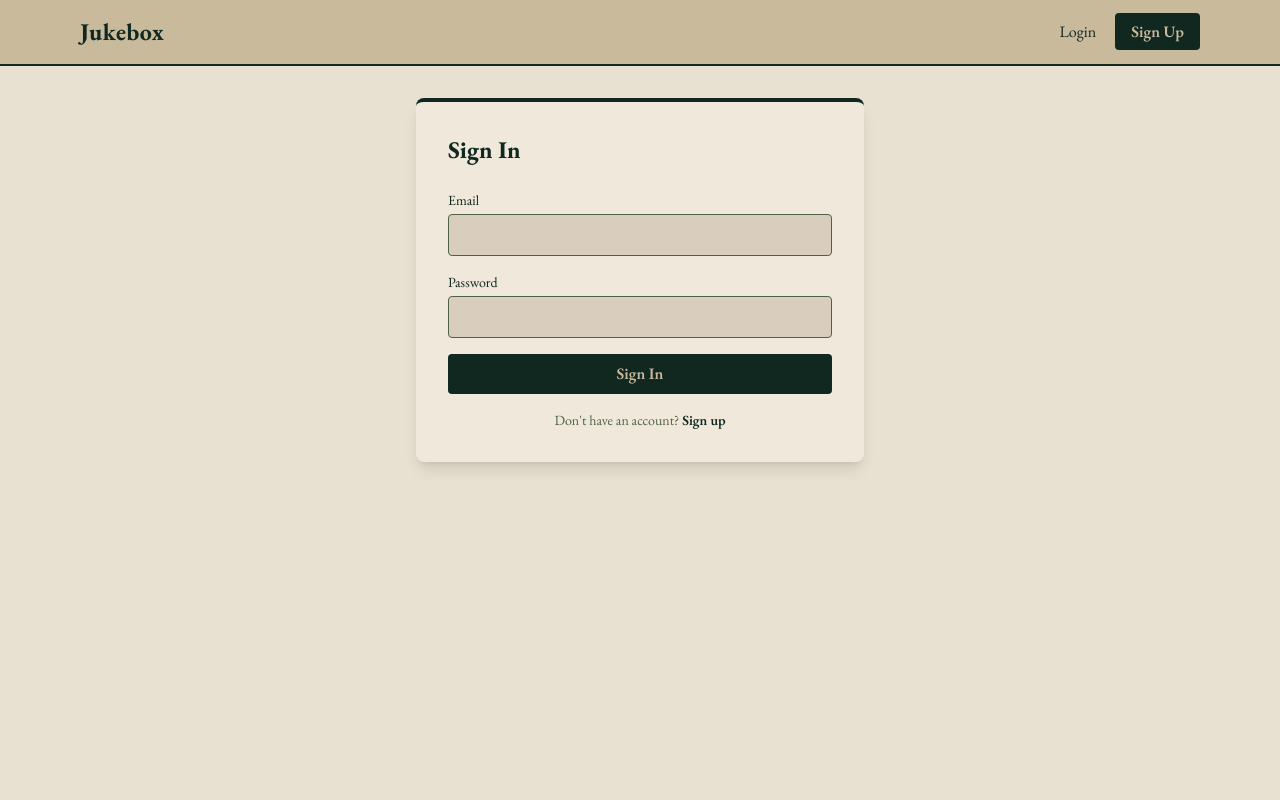
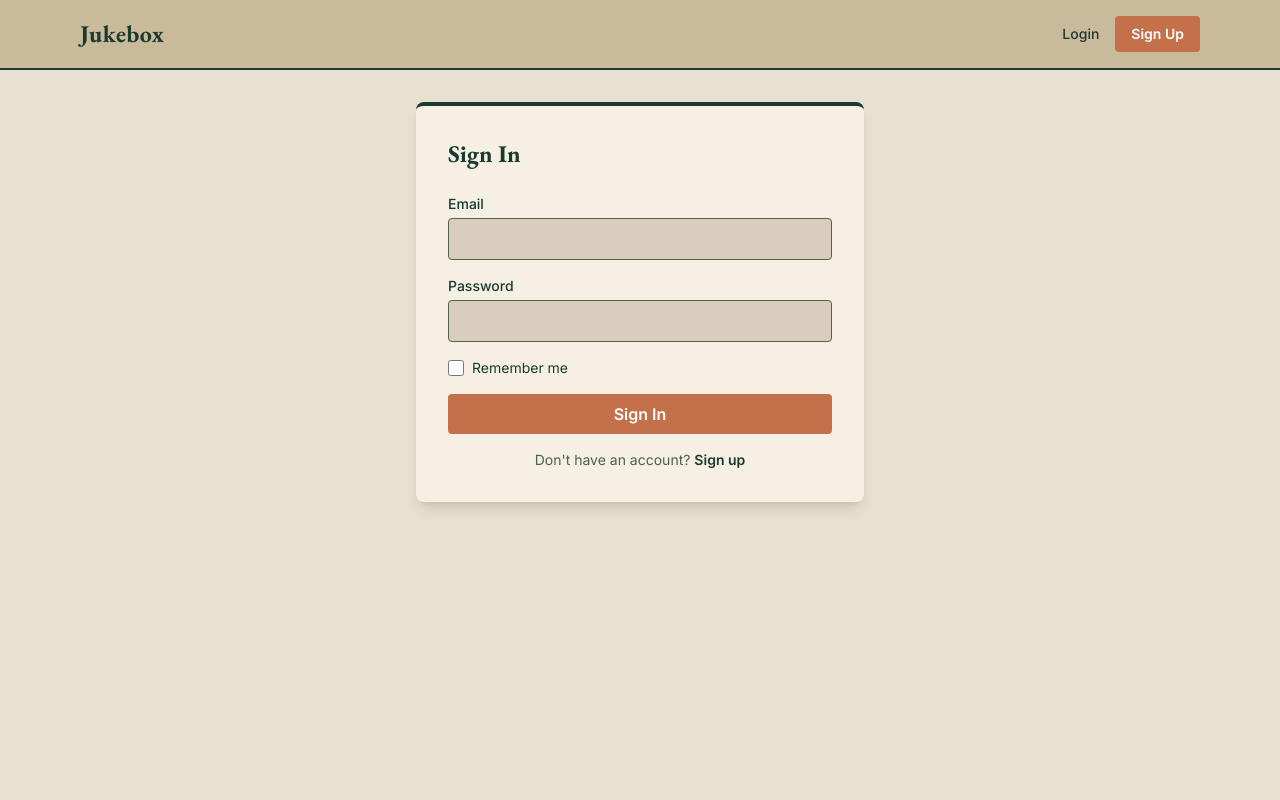
Before and after one commit to HenryNorthen/Jukebox, a Flask app: page /login in a window 1280 px wide. Run offline with Flask 3, Linux system fonts and the light colour scheme; some libraries are stand-ins or nearby versions.

Commit message:
UI refresh: accent color, Inter font for UI, larger tiles, Remember Me login

```diff
--- a/app.py
+++ b/app.py
@@ -3,10 +3,12 @@ from functools import wraps
 from supabase import create_client, Client
 import spotipy
 from spotipy.oauth2 import SpotifyClientCredentials
+from datetime import timedelta
 from config import Config
 
 app = Flask(__name__)
 app.config.from_object(Config)
+app.config['PERMANENT_SESSION_LIFETIME'] = timedelta(days=30)
 
 # Initialize Supabase
 supabase: Client = create_client(Config.SUPABASE_URL, Config.SUPABASE_KEY)
@@ -82,6 +84,7 @@ def login():
     if request.method == 'POST':
         email = request.form.get('email')
         password = request.form.get('password')
+        remember = request.form.get('remember') == 'on'
 
         try:
             auth_response = supabase.auth.sign_in_with_password({
@@ -92,6 +95,10 @@ def login():
             if auth_response.user:
                 # Get profile
                 profile = supabase.table('profiles').select('*').eq('id', auth_response.user.id).single().execute()
+
+                # Set session to permanent if Remember Me is checked
+                if remember:
+                    session.permanent = True
 
                 session['user'] = {
                     'id': auth_response.user.id,
--- a/templates/base.html
+++ b/templates/base.html
@@ -5,20 +5,26 @@
     <meta name="viewport" content="width=device-width, initial-scale=1.0">
     <title>{% block title %}Jukebox{% endblock %}</title>
     <script src="https://cdn.tailwindcss.com"></script>
-    <link href="https://fonts.googleapis.com/css2?family=EB+Garamond:ital,wght@0,400;0,600;0,700;1,400&display=swap" rel="stylesheet">
+    <link href="https://fonts.googleapis.com/css2?family=EB+Garamond:ital,wght@0,400;0,500;0,600;0,700;1,400&family=Inter:wght@400;500;600;700&display=swap" rel="stylesheet">
     <script>
         tailwind.config = {
             theme: {
                 extend: {
                     colors: {
-                        dark: '#102820',
+                        dark: '#1a3a2f',
                         forest: '#4C6444',
                         khaki: '#CABA9C',
                         khakilight: '#D9CEBD',
                         khakibg: '#E8E0D0',
                         brown: '#8A6240',
                         coffee: '#4D2D18',
-                        cardbg: '#F0E8DA',
+                        cardbg: '#F5EFE4',
+                        accent: '#C4704A',
+                        accenthover: '#A85D3B',
+                    },
+                    fontFamily: {
+                        'display': ['EB Garamond', 'Georgia', 'serif'],
+                        'ui': ['Inter', 'system-ui', 'sans-serif'],
                     }
                 }
             }
@@ -26,12 +32,20 @@
     </script>
     <style>
         body {
+            font-family: 'Inter', system-ui, sans-serif;
+        }
+        h1, h2, h3, .font-display {
             font-family: 'EB Garamond', Georgia, serif;
         }
         .album-grid {
             display: grid;
-            grid-template-columns: repeat(auto-fill, minmax(150px, 1fr));
-            gap: 1rem;
+            grid-template-columns: repeat(auto-fill, minmax(180px, 1fr));
+            gap: 1.25rem;
+        }
+        @media (min-width: 1024px) {
+            .album-grid {
+                grid-template-columns: repeat(auto-fill, minmax(200px, 1fr));
+            }
         }
         .album-tile {
             aspect-ratio: 1;
@@ -66,15 +80,15 @@
 <body class="bg-khakibg min-h-screen text-dark">
     <nav class="bg-khaki border-b-2 border-dark">
         <div class="max-w-6xl mx-auto px-4 py-4 flex justify-between items-center">
-            <a href="{{ url_for('index') }}" class="text-2xl font-bold text-dark tracking-wide">Jukebox</a>
-            <div class="space-x-4">
+            <a href="{{ url_for('index') }}" class="text-2xl font-bold text-dark tracking-wide font-display">Jukebox</a>
+            <div class="flex items-center gap-4">
                 {% if session.user %}
-                    <a href="{{ url_for('dashboard') }}" class="text-dark hover:text-forest transition">My Lists</a>
-                    <a href="{{ url_for('create_list') }}" class="bg-dark text-khaki px-4 py-2 rounded font-semibold hover:bg-forest transition">New List</a>
-                    <a href="{{ url_for('logout') }}" class="text-dark hover:text-forest transition">Logout</a>
+                    <a href="{{ url_for('dashboard') }}" class="text-dark hover:text-forest transition text-sm font-medium">My Lists</a>
+                    <a href="{{ url_for('create_list') }}" class="bg-accent text-white px-4 py-2 rounded font-semibold hover:bg-accenthover transition text-sm">+ New List</a>
+                    <a href="{{ url_for('logout') }}" class="text-dark hover:text-forest transition text-sm">Logout</a>
                 {% else %}
-                    <a href="{{ url_for('login') }}" class="text-dark hover:text-forest transition">Login</a>
-                    <a href="{{ url_for('signup') }}" class="bg-dark text-khaki px-4 py-2 rounded font-semibold hover:bg-forest transition">Sign Up</a>
+                    <a href="{{ url_for('login') }}" class="text-dark hover:text-forest transition text-sm font-medium">Login</a>
+                    <a href="{{ url_for('signup') }}" class="bg-accent text-white px-4 py-2 rounded font-semibold hover:bg-accenthover transition text-sm">Sign Up</a>
                 {% endif %}
             </div>
         </div>
--- a/templates/dashboard.html
+++ b/templates/dashboard.html
@@ -5,7 +5,7 @@
 {% block content %}
 <div class="flex justify-between items-center mb-8">
     <h1 class="text-3xl font-bold text-dark">My Lists</h1>
-    <a href="{{ url_for('create_list') }}" class="bg-dark text-khaki px-6 py-2 rounded font-semibold hover:bg-forest transition">
+    <a href="{{ url_for('create_list') }}" class="bg-accent text-white px-6 py-2 rounded font-semibold hover:bg-accenthover transition text-sm">
         + New List
     </a>
 </div>
@@ -53,7 +53,7 @@
 {% else %}
     <div class="text-center py-16 bg-cardbg rounded-lg shadow-md">
         <p class="text-xl text-forest mb-4">You haven't created any lists yet</p>
-        <a href="{{ url_for('create_list') }}" class="bg-dark text-khaki px-6 py-2 rounded font-semibold hover:bg-forest transition">
+        <a href="{{ url_for('create_list') }}" class="bg-accent text-white px-6 py-2 rounded font-semibold hover:bg-accenthover transition text-sm">
             Create your first list
         </a>
     </div>
--- a/templates/login.html
+++ b/templates/login.html
@@ -19,7 +19,12 @@
                    class="w-full px-4 py-2 bg-khakilight border border-forest rounded focus:outline-none focus:border-dark focus:ring-1 focus:ring-dark">
         </div>
 
-        <button type="submit" class="w-full bg-dark text-khaki py-2 rounded font-semibold hover:bg-forest transition">
+        <div class="flex items-center">
+            <input type="checkbox" name="remember" id="remember" class="w-4 h-4 accent-dark">
+            <label for="remember" class="ml-2 text-sm text-dark">Remember me</label>
+        </div>
+
+        <button type="submit" class="w-full bg-accent text-white py-2 rounded font-semibold hover:bg-accenthover transition">
             Sign In
         </button>
     </form>
```
